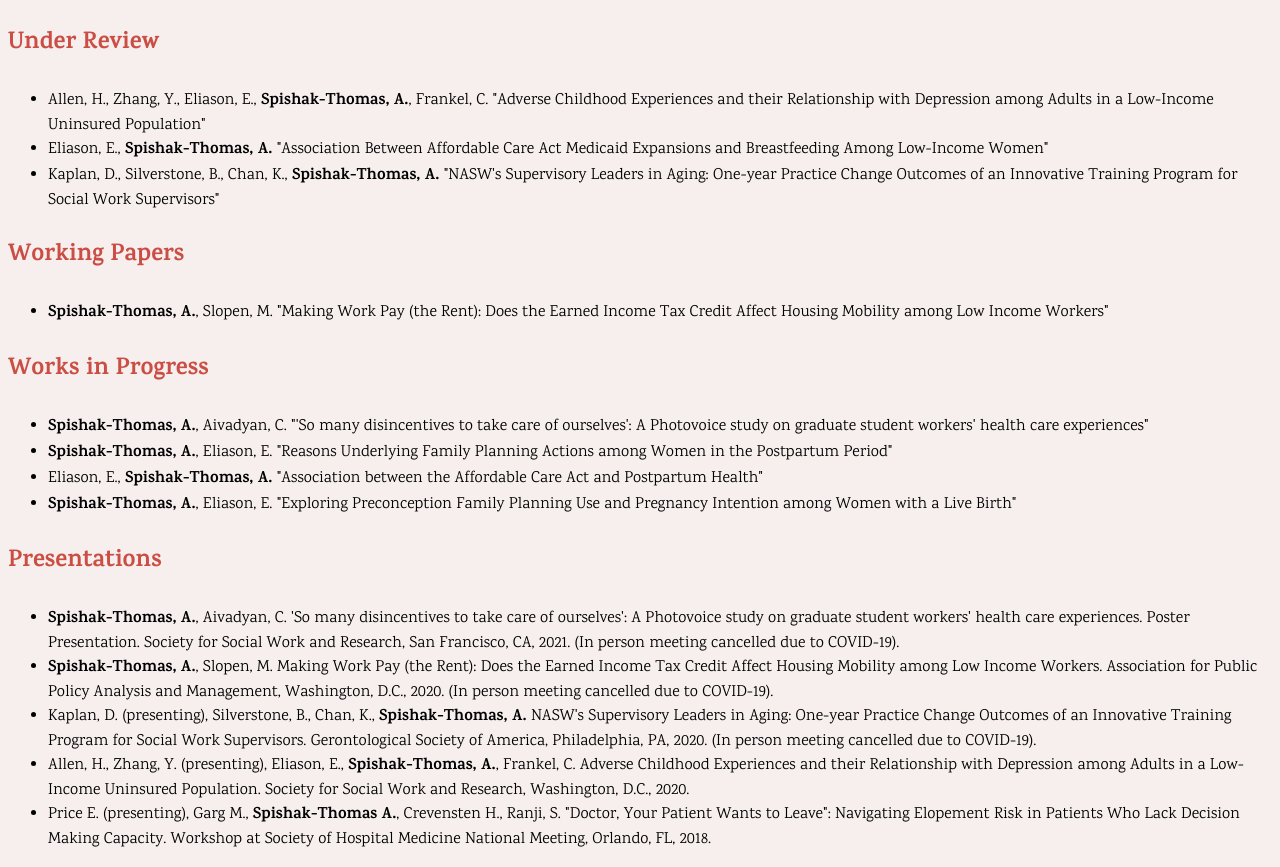
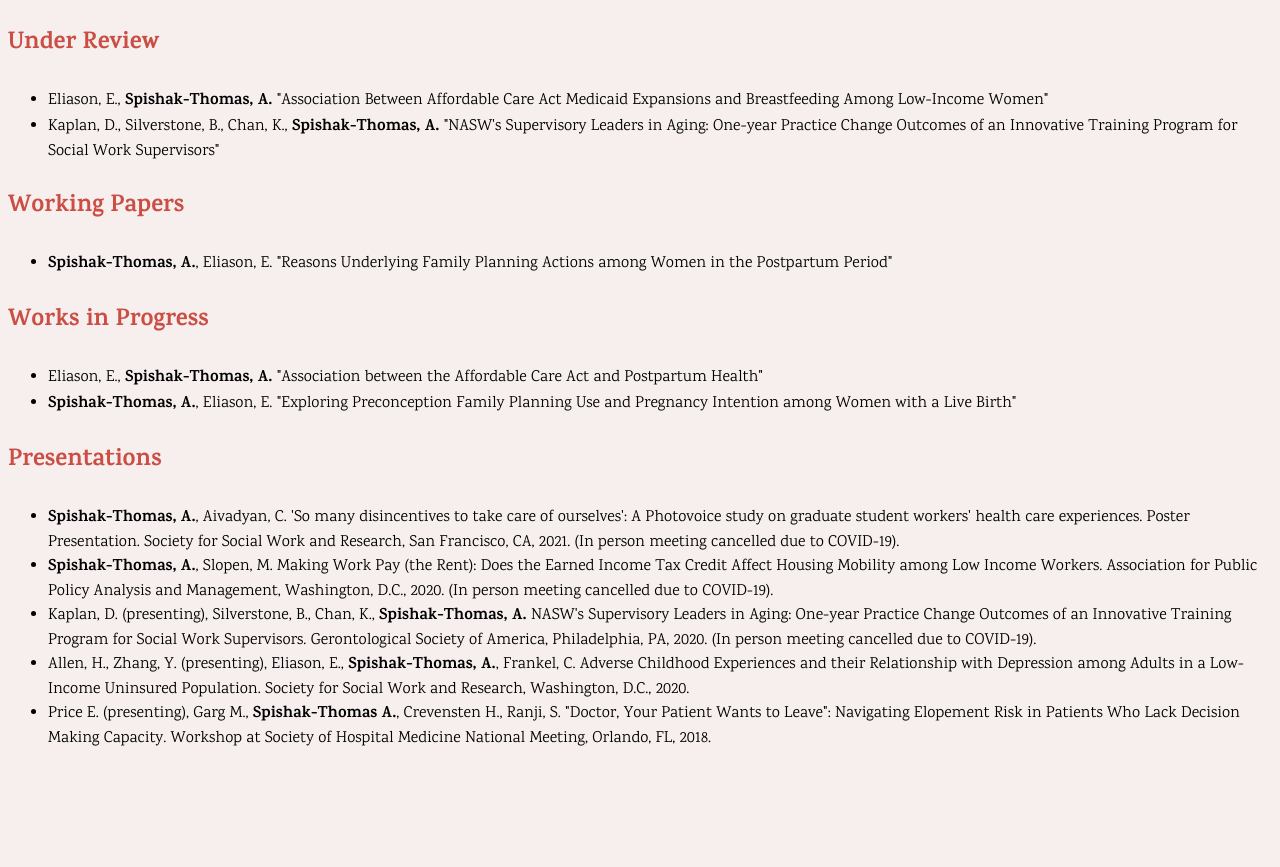
Before and after one commit to emspishak/ericspishak.com, a PHP site: page /research/ in a window 1280 px wide. Shown: the part 94-961 px from the top of the page. After the commit the page ends 840 px from the top, so only its background shows below. Run offline with PHP 8.4, Linux system fonts and the light colour scheme.

Commit message:
CV updates.

```diff
--- a/root/var/www/aspishakthomas.com/research/index.php
+++ b/root/var/www/aspishakthomas.com/research/index.php
@@ -5,11 +5,6 @@ top(Page::RESEARCH);
 <h3>Under Review</h3>
 
 <ul>
-  <li>
-    Allen, H., Zhang, Y., Eliason, E., <strong>Spishak-Thomas, A.</strong>,
-    Frankel, C. "Adverse Childhood Experiences and their Relationship with
-    Depression among Adults in a Low-Income Uninsured Population"
-  </li>
   <li>
     Eliason, E., <strong>Spishak-Thomas, A.</strong> "Association Between
     Affordable Care Act Medicaid Expansions and Breastfeeding Among Low-Income
@@ -26,24 +21,14 @@ top(Page::RESEARCH);
 
 <ul>
   <li>
-    <strong>Spishak-Thomas, A.</strong>, Slopen, M. "Making Work Pay (the Rent):
-    Does the Earned Income Tax Credit Affect Housing Mobility among Low Income
-    Workers"
+    <strong>Spishak-Thomas, A.</strong>, Eliason, E. "Reasons Underlying Family
+    Planning Actions among Women in the Postpartum Period"
   </li>
 </ul>
 
 <h3>Works in Progress</h3>
 
 <ul>
-  <li>
-    <strong>Spishak-Thomas, A.</strong>, Aivadyan, C. "'So many disincentives to
-    take care of ourselves': A Photovoice study on graduate student workers'
-    health care experiences"
-  </li>
-  <li>
-    <strong>Spishak-Thomas, A.</strong>, Eliason, E. "Reasons Underlying Family
-    Planning Actions among Women in the Postpartum Period"
-  </li>
   <li>
     Eliason, E., <strong>Spishak-Thomas, A.</strong> "Association between the
     Affordable Care Act and Postpartum Health"
```
Also changed, not shown: root/var/www/aspishakthomas.com/teaching/index.php (+16 -2 lines), 1 other file.
